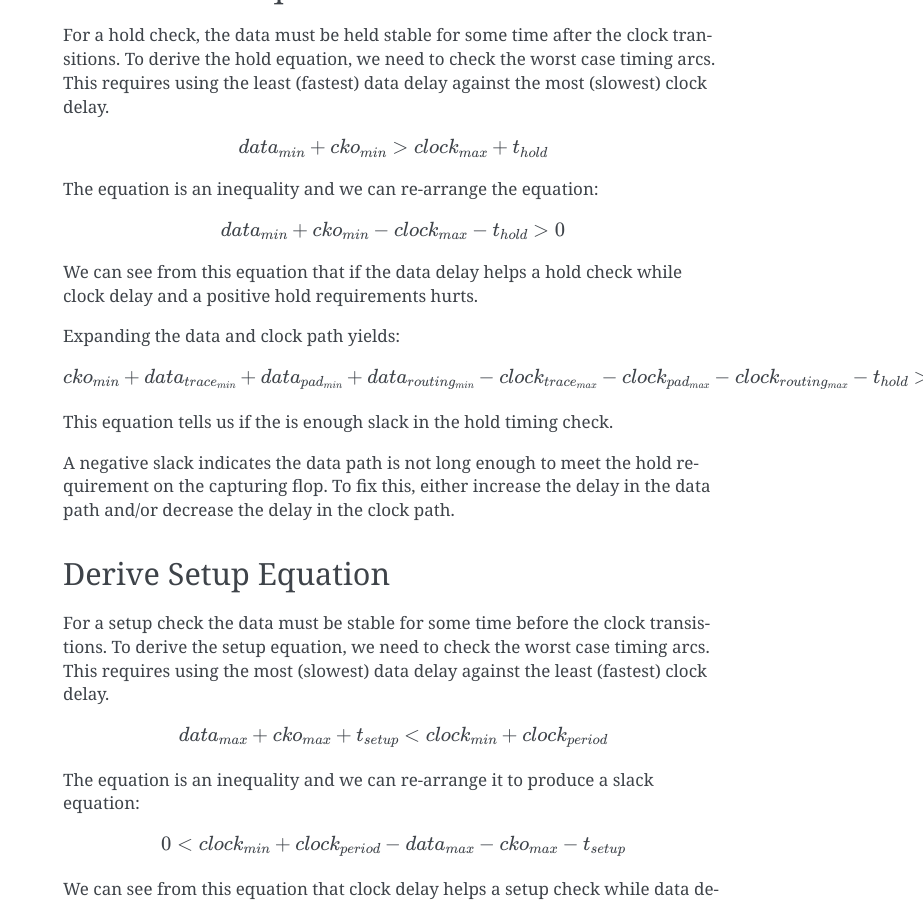
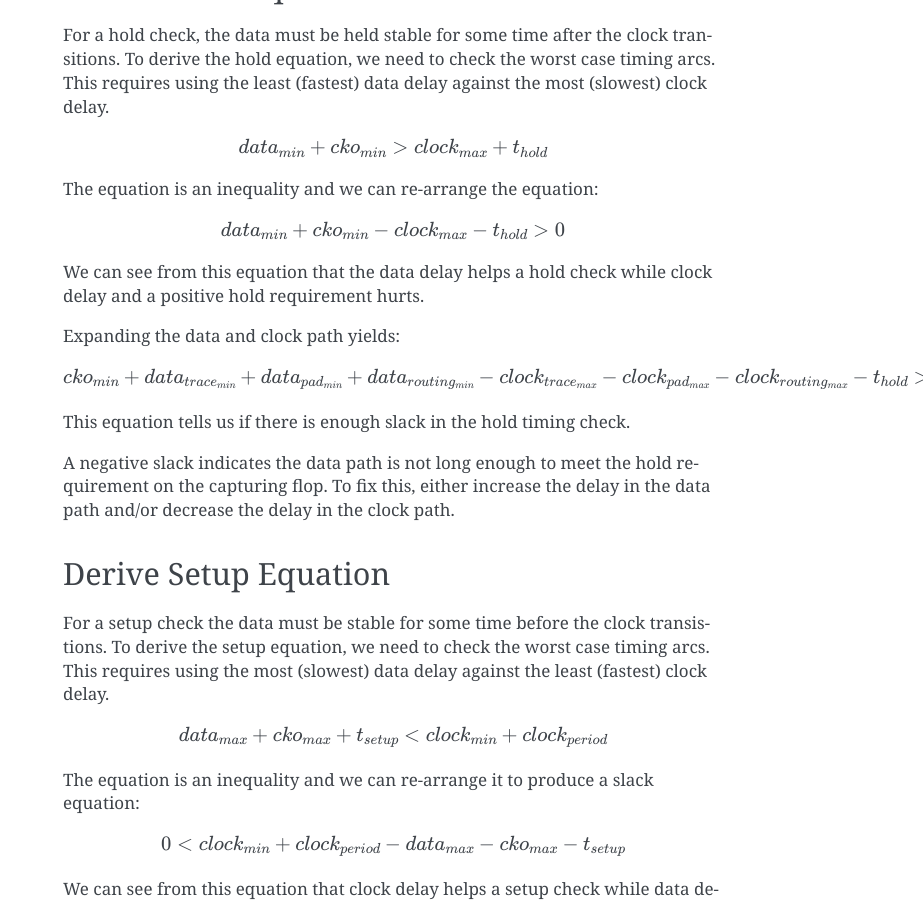
Before and after one commit to jeremiah-c-leary/static-timing-by-example, a Sphinx documentation site: the page built from docs/source/source_synchronous_input_timing.rst, in a window 1280 px wide and 900 px high, scrolled down 3496 px. Shown: the whole window, without its empty margins (357-1280 px from the left). Built offline with Sphinx 7.4.7, drawn with Linux system fonts in a browser that asks for light colours; some of the changed text lies outside the part shown.

Commit message:
Correct some small typos

```diff
--- a/docs/source/source_synchronous_input_timing.rst
+++ b/docs/source/source_synchronous_input_timing.rst
@@ -146,13 +146,13 @@
 
 .. math:: data_{min} + cko_{min} - clock_{max} - t_{hold} > 0
 
-We can see from this equation that if the data delay helps a hold check while clock delay and a positive hold requirements hurts.
+We can see from this equation that the data delay helps a hold check while clock delay and a positive hold requirement hurts.
 
 Expanding the data and clock path yields:
 
 .. math:: cko_{min} + data_{ trace_{min}} + data_{pad_{min}} + data_{routing_{min}} - clock_{trace_{max}} - clock_{pad_{max}} - clock_{routing_{max}} - t_{hold} > 0
 
-This equation tells us if the is enough slack in the hold timing check.
+This equation tells us if there is enough slack in the hold timing check.
 
 A negative slack indicates the data path is not long enough to meet the hold requirement on the capturing flop.
 To fix this, either increase the delay in the data path and/or decrease the delay in the clock path.
@@ -221,8 +221,8 @@
 Apply Delays to Data Path
 ~~~~~~~~~~~~~~~~~~~~~~~~~
 
-We need to model the external world for the timing en
-By adding the just the trace delay, we will be placing the data at point A in the diagram below:
+We need to model the external world for the timing engine.
+By adding just the trace delay, we will be placing the data at point A in the diagram below:
 
 .. figure:: img/set_input_delay_data.png
 
```
Also changed, not shown: other parts of docs/source/source_synchronous_input_timing.rst (+3 -3 lines).
